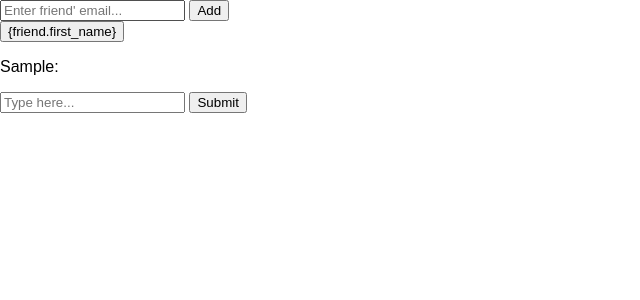
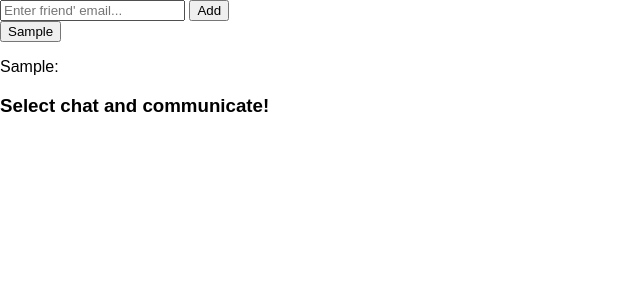
Before and after one commit to ghadd/dmyd, a Flask app: template templates/chats.html in a window 1280 px wide. Shown: the top 300 px of the page, without its empty margins (0-640 px from the left). Run offline with Flask 2, Linux system fonts and the light colour scheme; tables that the repository leaves empty hold one stand-in row (values such as "Sample post"); the template is opened without the code that fills it: values that come from a table or form of the project are taken from there, most other values are stand-ins (such as "Sample title", 1, 10 or a date in 2020); some libraries are stand-ins or nearby versions.

Commit message:
Adding chat indexing system through pairing function.

```diff
--- a/api/user.py
+++ b/api/user.py
@@ -17,9 +17,9 @@ class User(db.Model, UserMixin):
     first_name = db.Column(db.String)
     last_name = db.Column(db.String, nullable=True)
     email = db.Column(db.Integer, unique=True)
-    current_chat = db.Column(db.String, default='')
     pwd_hash = db.Column(db.Integer)
     tpass = db.Column(db.Integer)
+    current_chat = db.Column(db.Integer, default=0)
 
     friends = db.relationship('User',  # defining the relationship, User is left side entity
                               secondary=friends_table,
--- a/app.py
+++ b/app.py
@@ -2,9 +2,11 @@ import os
 import re
 from operator import or_, and_
 
-from flask import Flask, redirect, render_template, request, flash
+from pairing import *
+
+from flask import Flask, redirect, render_template, request, flash, session
 from flask_login import current_user, login_required, login_user
-from flask_socketio import SocketIO, join_room, emit
+from flask_socketio import SocketIO, join_room, emit, rooms
 from werkzeug.datastructures import ImmutableMultiDict
 
 from api import db, login_manager, Message, User
@@ -18,7 +20,7 @@ app.config['SECRET_KEY'] = os.urandom(24)
 
 db.init_app(app)
 login_manager.init_app(app)
-socketio = SocketIO(app)
+socketio = SocketIO(app, manage_session=False)
 
 # REMOVE IN PRODUCTION
 with app.app_context():
@@ -115,26 +117,6 @@ def signup():
             return render_template('signup.html', form=form)
 
 
-@app.route('/api/sendMessage', methods=['POST'])
-@login_required
-def api_sendMessage():
-    form = request.form
-
-    msg = form['message']
-    receiver_id = request.args.get('thread')
-
-    message = Message(
-        current_user,
-        get_receiver(receiver_id),
-        msg
-    )
-
-    db.session.add(message)
-    db.session.commit()
-
-    return redirect(f"/chats?thread={receiver_id}")
-
-
 @app.route('/api/addFriend', methods=['POST'])
 @login_required
 def add_friend():
@@ -150,14 +132,38 @@ def add_friend():
 
 @socketio.on('join_chat')
 def join_chat(arg):
-    chat_id = arg['chat_id']
-    join_room(chat_id)
+    receiver_id = arg['chat_id']
+
+    # if there is reflexive room - join it
+    p1, p2 = pair(current_user.id, receiver_id), pair(receiver_id, current_user.id)
+    if p2 in rooms():
+        chat_id = p2
+    # else connect to own one
+    else:
+        chat_id = p1
+
+    join_room(str(chat_id))
 
     current_user.current_chat = chat_id
     db.session.commit()
+    emit('enable_message_input')
 
 
 @socketio.on('send_message')
 def send_message(arg):
-    message = arg['message']
-    emit('update_message', room=current_user.current_chat)
+    msg = arg['message']
+    ids = depair(current_user.current_chat)
+    receiver_id = ids[0] if ids[0] != current_user.id else ids[1]
+
+    message = Message(
+        current_user,
+        get_receiver(receiver_id),
+        msg
+    )
+
+    db.session.add(message)
+    db.session.commit()
+    emit('update_message',
+         {'message': msg},
+         room=str(current_user.current_chat)
+         )
--- a/requirements.txt
+++ b/requirements.txt
@@ -1 +1,4 @@
 Flask==1.1.2
+
+pairing~=0.1.3
+Werkzeug~=1.0.1
--- a/templates/chats.html
+++ b/templates/chats.html
@@ -6,23 +6,39 @@
     <script type="text/javascript" charset="utf-8">
         $(document).ready(function () {
 
-            var socket = io.connect('http://' + document.domain + ':' + location.port);
+            let socket = io.connect('http://' + document.domain + ':' + location.port);
 
-            var $friend = $('.friend')
-            $friend.click = () => {
-                const chat_id = $friend.dataset.id;
+            let $friend = $('.friend')
+            $friend.click(() => {
+                console.log($friend.data().id)
+                const chat_id = $friend.data().id;
                 console.log(chat_id);
 
                 socket.emit('join_chat', {
                     'chat_id': chat_id
                 })
-            }
+            })
+
+            $('#send_button').click(() => {
+                socket.emit('send_message', {
+                    'message': $('#message').val()
+                })
+            })
 
             socket.on('update_message', (arg) => {
                 const message = arg['message'];
-                const newMessageElement = document.createElement('p')
-                newMessageElement.textContent = message
+                const newMessageElement = document.createElement('p');
+                newMessageElement.textContent = message;
+
+                console.log(newMessageElement)
+
+                $('#messages').append(newMessageElement);
             });
+
+            socket.on('enable_message_input', () => {
+                $('.chat_open').css('display', 'block')
+                $('.no_chat_open').css('display', 'none')
+            })
 
         });
     </script>
@@ -44,7 +60,7 @@
     </form>
 
     {% for friend in friends %}
-        <button class="friend" data-id="{{ friend.id }}">{friend.first_name}</button>
+        <button class="friend" data-id="{{ friend.id }}">{{ friend.first_name }}</button>
     {% endfor %}
 
     <div id="messages">
@@ -54,18 +70,17 @@
         {% endfor %}
     </div>
 
-    {% if active_chat %}
-        <form action="/api/sendMessage?thread={{ active_chat }}" method="POST">
+    <div class="chat_open" style="display: none">
         <div class="textfield">
             <label>
                 <input type="text" name="message" id="message" placeholder="Type here...">
             </label>
-                <input type="submit">
+            <button id="send_button">Send</button>
         </div>
-        </form>
-    {% else %}
+    </div>
+
     <div class="no_chat_open">
         <h3>Select chat and communicate!</h3>
     </div>
-    {% endif %}
+
 {% endblock body %}
```
Also changed, not shown: utils.py (+3 -6 lines). Lines whose indentation alone changed are shown as unchanged.
